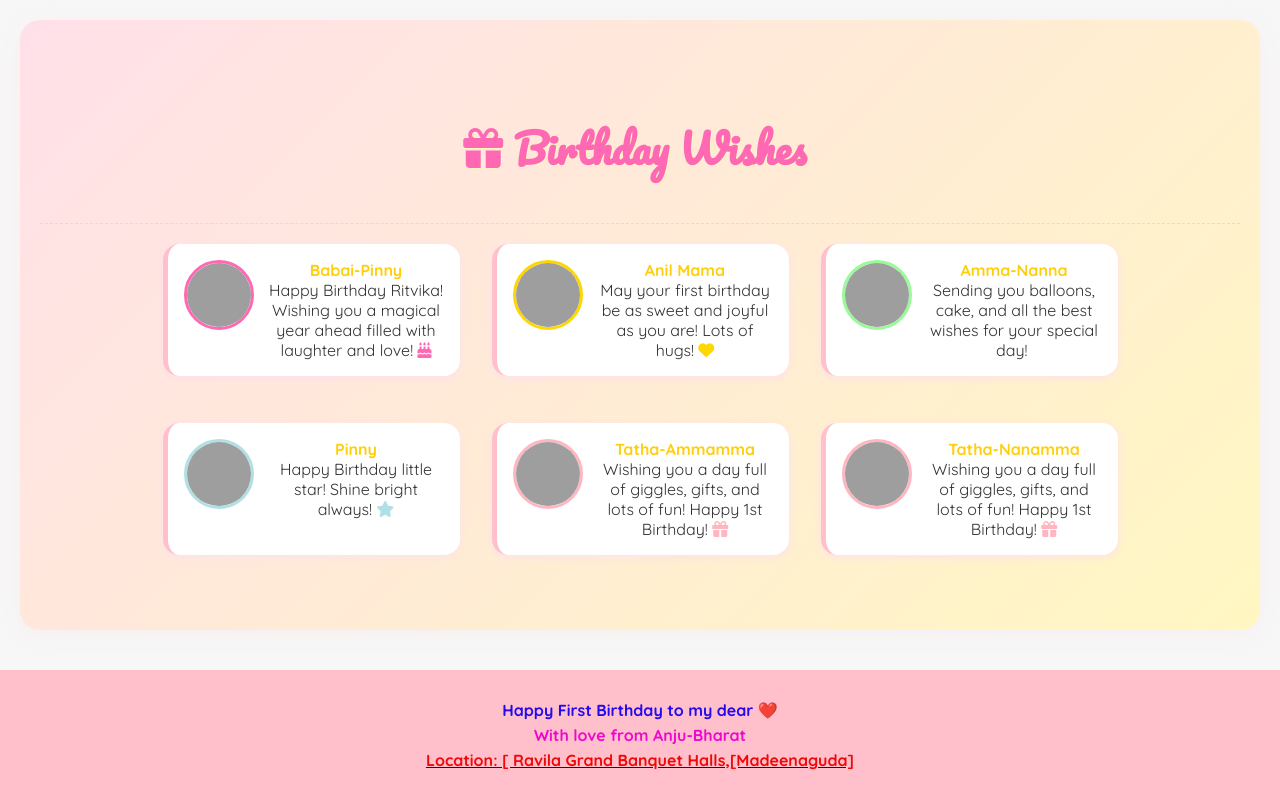
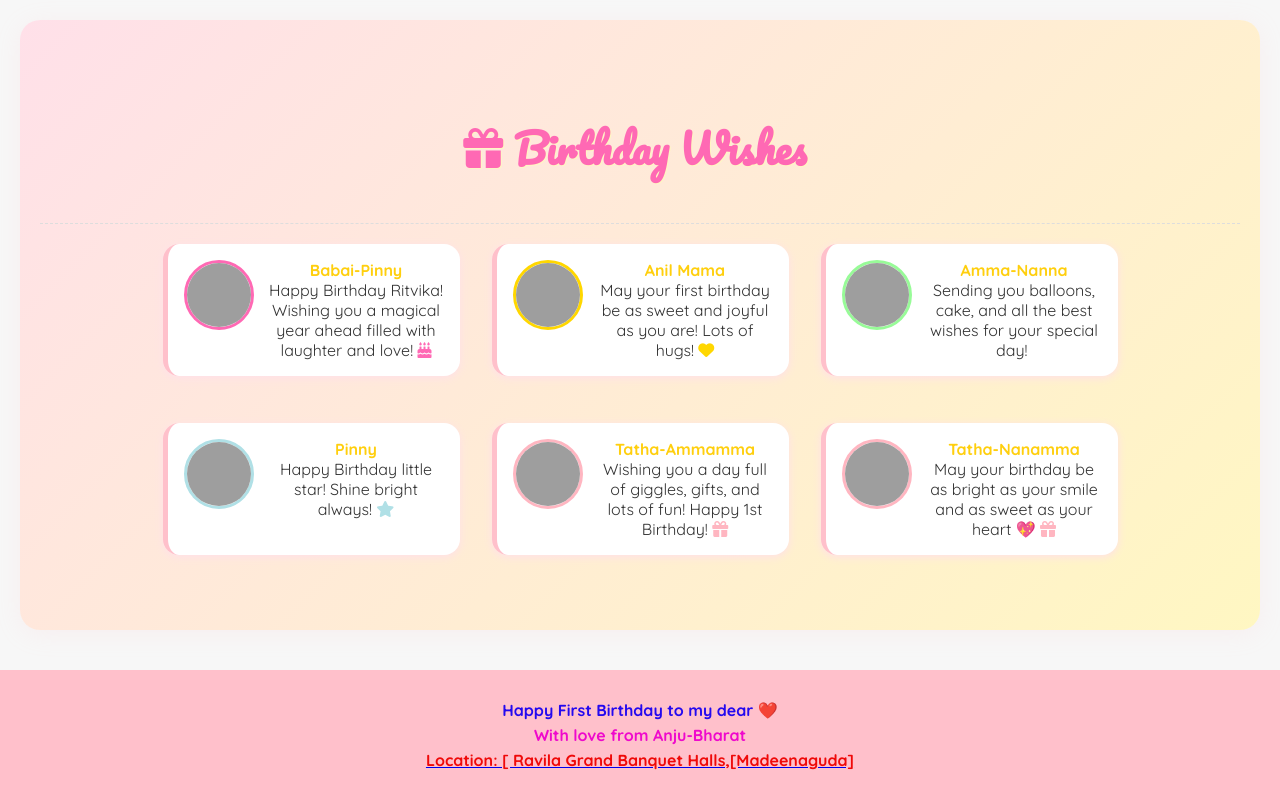
Before and after one commit to Anil-kumar03/HBD-ritvika, a plain HTML site: page index.html in a window 1280 px wide. Shown: the part 4240-5040 px from the top of the page. Drawn offline with Linux system fonts and the light colour scheme; grey boxes are pictures that could not be loaded; some icons are missing.

Commit message:
Update index.html

```diff
--- a/index.html
+++ b/index.html
@@ -217,7 +217,7 @@
                     <img src="https://res.cloudinary.com/dwftttpfi/image/upload/v1754465250/Ritvika%27s%20birthday/WhatsApp_Image_2025-08-06_at_12.57.04_1214a65b_fkhc8c.jpg" alt="Anjali" class="comment-photo" style="width: 64px; height: 64px; border-radius: 50%; margin-bottom: 0.5rem; border: 3px solid #ffb6c1;">
                     <div class="comment-content">
                         <strong>Tatha-Nanamma</strong>
-                        <p>Wishing you a day full of giggles, gifts, and lots of fun! Happy 1st Birthday! <i class="fas fa-gift" style="color:#ffb6c1;"></i></p>
+                        <p>May your birthday be as bright as your smile and as sweet as your heart 💖 <i class="fas fa-gift" style="color:#ffb6c1;"></i></p>
                     </div>
                 </div>
             </div>
```
